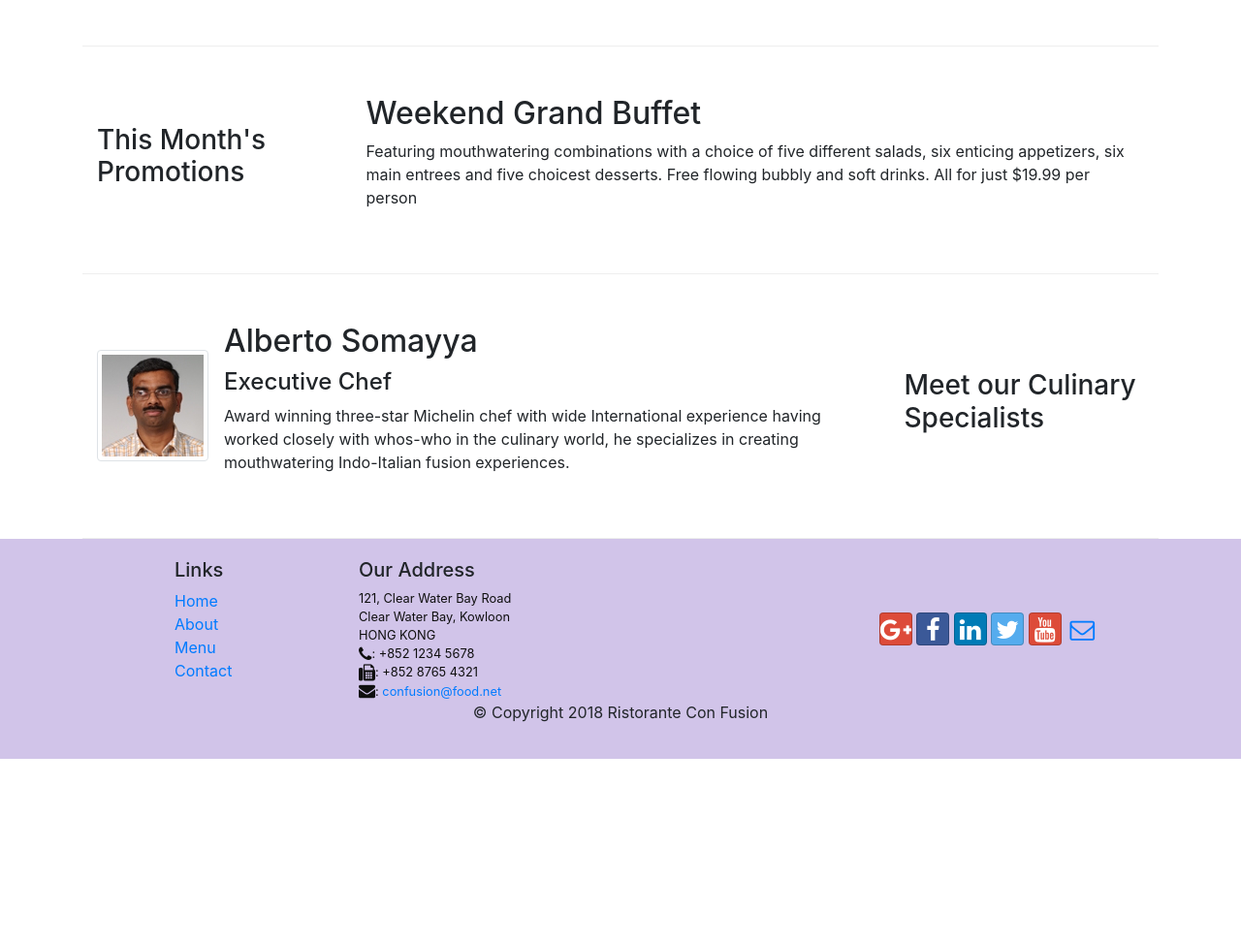
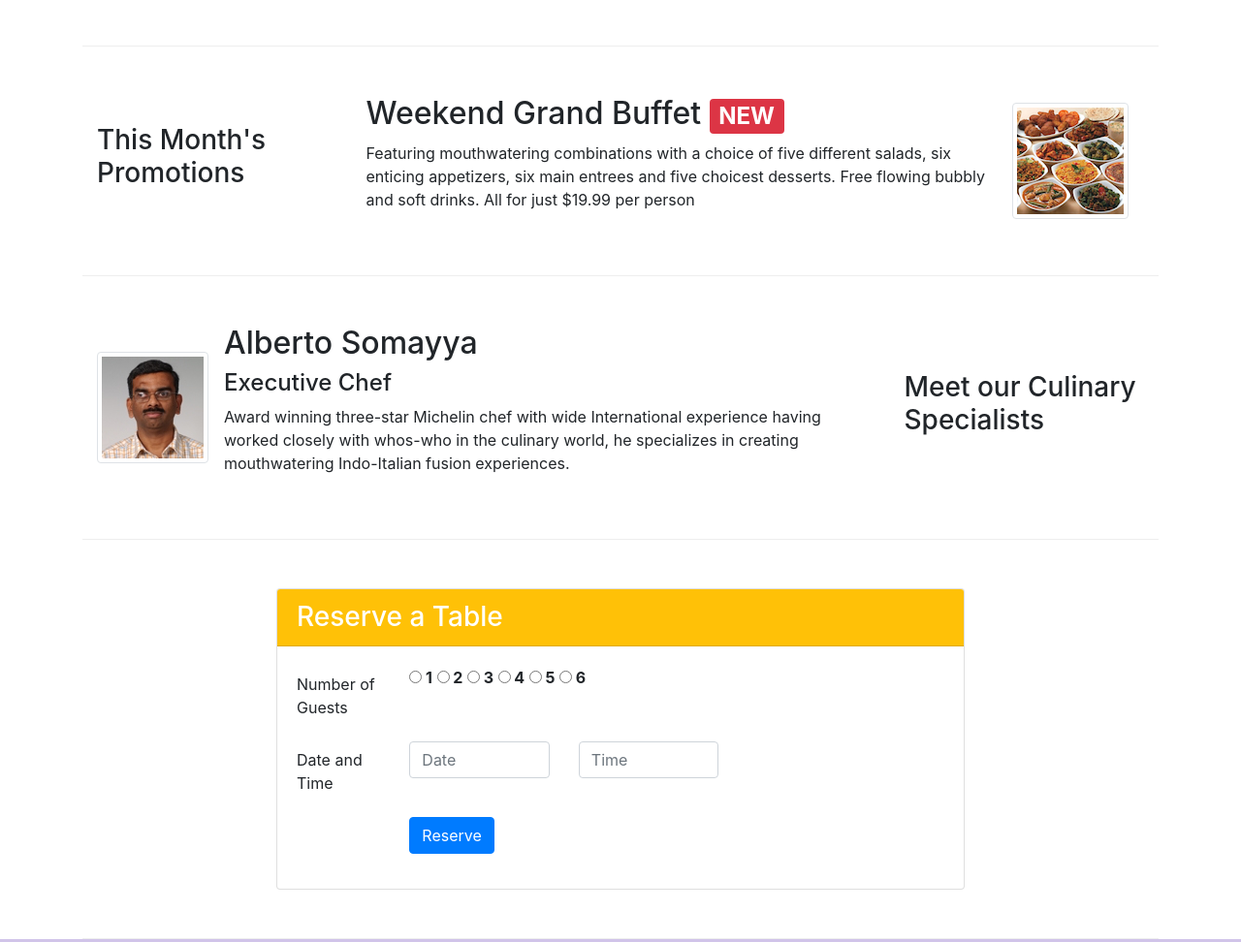
Before and after one commit to sileo-ebus/bootstrap4-coursera, a website: page index.html in a window 1280 px wide. Shown: the part 523-1495 px from the top of the page at 97% size. Before the commit the page ends 1306 px from the top, so only its background shows below. Drawn offline with nearby package versions, Linux system fonts and the light colour scheme.

Commit message:
assignment 2

```diff
--- a/index.html
+++ b/index.html
@@ -40,8 +40,11 @@
                     <h1>Ristorante con Fusion</h1>
                     <p>We take inspiration from the World's best cuisines, and create a unique fusion experience. Our lipsmacking creations will tickle your culinary senses!</p>
                 </div>
-                <div class="col-12 col-sm align-self-center">
+                <div class="col-12 col-sm-3 align-self-center">
                         <img src="img/logo.png" class="img-fluid">
+                </div>
+                <div class="col-12 col-sm-3 align-self-center ">
+                        <a href="#order" class="btn btn-primary bg-warning" role="button"  >Reserve Table</a>
                 </div>
             </div>
         </div>
@@ -66,18 +69,23 @@
                      </div>
             </div>
         </div>
+        <div class="row row-content align-items-center">
+                <div class="col-12 col-sm-4 order-sm-first col-md-3">
+                    <h3>This Month's Promotions</h3>
+                </div>
+                <div class="col col-sm order-sm-first col-md">
+                        <div class="media">
+                                 <div class="media-body">
+                                    <h2 class="mt-0">Weekend Grand Buffet <span class="badge badge-danger">NEW</span></h2>
+                                    <p class="d-none d-sm-block">Featuring mouthwatering combinations with a choice of five different salads, six enticing appetizers,
+                                         six main entrees and five choicest desserts. Free flowing bubbly and soft drinks. All for just $19.99 per person </p>
 
-
-        <div class="row row-content align-items-center">
-            <div class="col-12 col-sm-4 col-md-3">
-                <h3>This Month's Promotions</h3>
+                                  </div>
+                                  <img class="d-flex mr-3 img-thumbnail align-self-center"
+                                  src="img/buffet.png" alt="Buffet">
+                        </div>
+                </div>
             </div>
-            <div class="col col-sm col-md">
-                <h2>Weekend Grand Buffet</h2>
-                <p>Featuring mouthwatering combinations with a choice of five different salads, six enticing appetizers, six main entrees and five choicest desserts. Free flowing bubbly and soft drinks. All for just $19.99 per person </p>
-            </div>
-        </div>
-
         <div class="row row-content align-items-center">
             <div class="col-12 col-sm-4 order-sm-last col-md-3">
                 <h3>Meet our Culinary Specialists</h3>
@@ -98,6 +106,43 @@
                     </div>
             </div>
         </div>
+        <div class="row row-content" id="order">
+            <div class="col-12 col-sm-8 offset-sm-2">
+                    <div class="card" >
+                        <h3 class="card-header bg-warning text-white">Reserve a Table</h3>
+                        <div class="card-body">
+                                <form >
+                                        <div class="form-group row">
+                                            <label for="number" class="col-md-2 col-form-label">Number of Guests</label>
+                                            <div class="col-md-10">
+                                                    <label class="radio-inline"><input type="radio"  id="g1" name="g1"><strong> 1 </strong></label>
+                                                    <label class="radio-inline"><input type="radio"  id="g2" name="g2"><strong> 2 </strong></label>
+                                                    <label class="radio-inline"><input type="radio"  id="g3" name="g3"><strong> 3 </strong></label>
+                                                    <label class="radio-inline"><input type="radio"  id="g4" name="g4"><strong> 4 </strong></label>
+                                                    <label class="radio-inline"><input type="radio"  id="g5" name="g5"><strong> 5 </strong></label>
+                                                    <label class="radio-inline"><input type="radio"  id="g6" name="g3"><strong> 6 </strong></label>
+                                            </div>
+                                        </div>
+                                        <div class="form-group row">
+                                                <label for="date" class="col-12 col-md-2 col-form-label">Date and Time</label>
+                                                <div class="col-12 col-md-3">
+                                                    <input type="text" class="form-control" id="date" name="date" placeholder="Date">
+                                                </div>
+                                                <div class="col-12 col-md-3">
+                                                    <input type="text" class="form-control" id="time" name="time" placeholder="Time">
+                                                </div>
+                                            </div>
+                                            <div class="form-group row">
+                                                    <div class="offset-md-2 col-md-10">
+                                                        <button type="submit" class="btn btn-primary">Reserve</button>
+                                                    </div>
+                                            </div>
+                                </form>
+
+                        </div>
+                    </div>
+            </div>
+        </div>
     </div>
 
     <footer  class="footer">
@@ -109,7 +154,7 @@
                         <li><a href="#">Home</a></li>
                         <li><a href="./aboutus.html">About</a></li>
                         <li><a href="#">Menu</a></li>
-                        <li><a href="#">Contact</a></li>
+                        <li><a href="contactus.html">Contact</a></li>
                     </ul>
                 </div>
                 <div class="col-7 col-sm-5">
```
